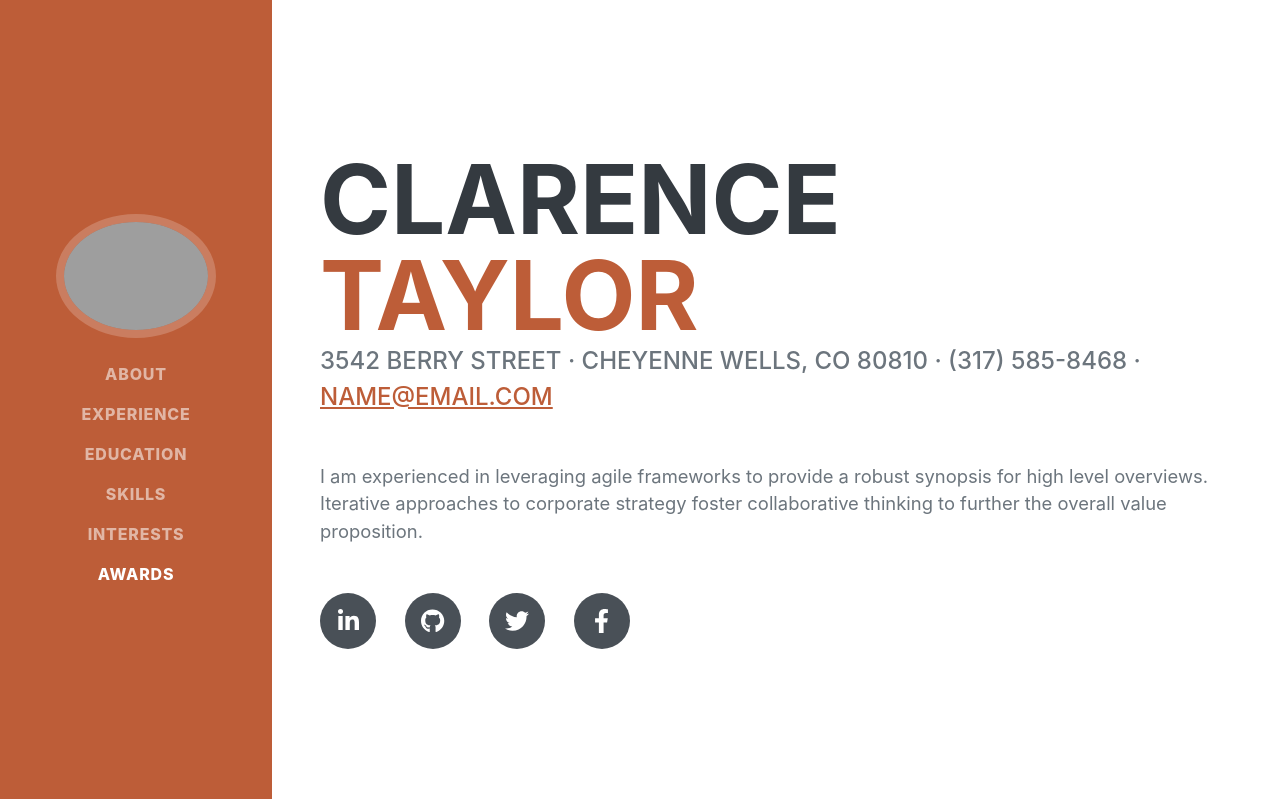
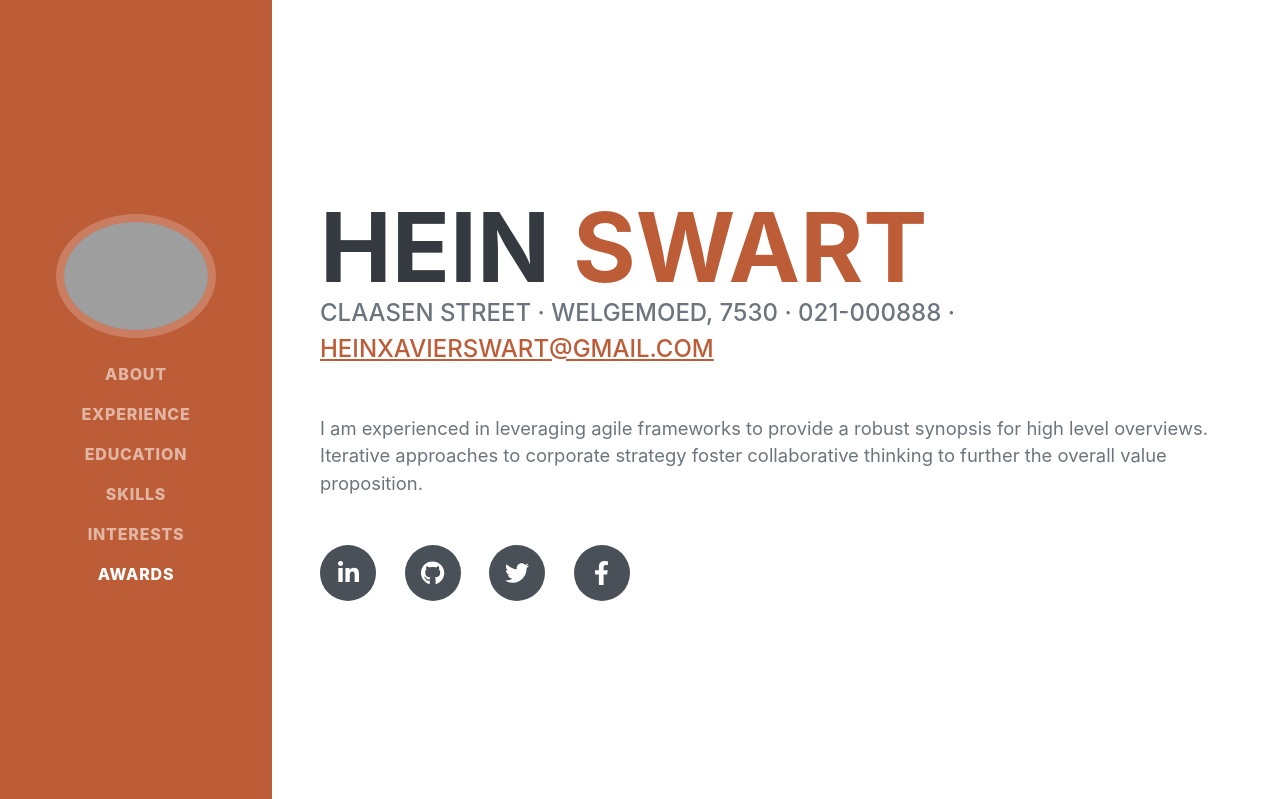
Before and after one commit to HeinXavierSwart/HeinXavierSwart.github.io, a Flask app: page / in a window 1280 px wide. Shown: the top 799 px of the page. Run offline with Flask 3, Linux system fonts and the light colour scheme; some libraries are stand-ins or nearby versions; some web fonts are replaced; grey boxes are pictures that could not be loaded.

Commit message:
initial template update with Hein's info

```diff
--- a/app/templates/index.html
+++ b/app/templates/index.html
@@ -19,7 +19,7 @@
         <!-- Navigation-->
         <nav class="navbar navbar-expand-lg navbar-dark bg-primary fixed-top" id="sideNav">
             <a class="navbar-brand js-scroll-trigger" href="#page-top">
-                <span class="d-block d-lg-none">Clarence Taylor</span>
+                <span class="d-block d-lg-none">Hein Swart</span>
                 <span class="d-none d-lg-block"><img class="img-fluid img-profile rounded-circle mx-auto mb-2" src="{{ url_for('static', filename='assets/img/hein.jpg') }}" alt="..." /></span>
             </a>
             <button class="navbar-toggler" type="button" data-bs-toggle="collapse" data-bs-target="#navbarResponsive" aria-controls="navbarResponsive" aria-expanded="false" aria-label="Toggle navigation"><span class="navbar-toggler-icon"></span></button>
@@ -40,12 +40,12 @@
             <section class="resume-section" id="about">
                 <div class="resume-section-content">
                     <h1 class="mb-0">
-                        Clarence
-                        <span class="text-primary">Taylor</span>
+                        Hein
+                        <span class="text-primary">Swart</span>
                     </h1>
                     <div class="subheading mb-5">
-                        3542 Berry Street · Cheyenne Wells, CO 80810 · (317) 585-8468 ·
-                        <a href="mailto:name@email.com">name@email.com</a>
+                        Claasen Street · Welgemoed, 7530 · 021-000888 ·
+                        <a href="mailto:heinxavierswart@gmail.com">heinxavierswart@gmail.com</a>
                     </div>
                     <p class="lead mb-5">I am experienced in leveraging agile frameworks to provide a robust synopsis for high level overviews. Iterative approaches to corporate strategy foster collaborative thinking to further the overall value proposition.</p>
                     <div class="social-icons">
```
